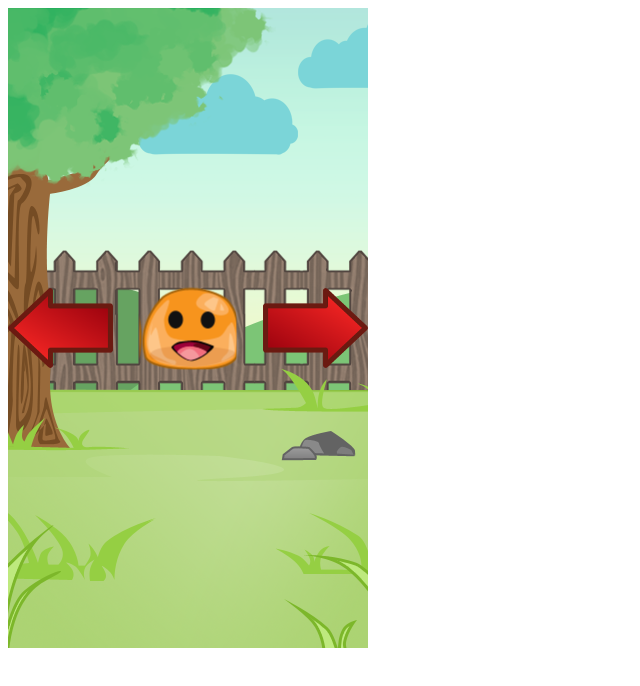
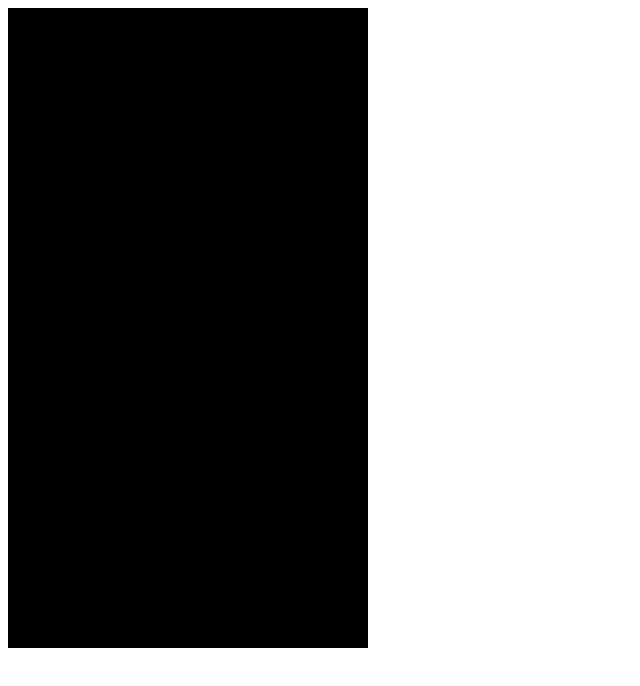
Before and after one commit to Niltonmc/Desarrollo-Juegos-Moviles-2020-01, a plain HTML site: page Móviles Clase 4/index.html in a window 1280 px wide. Shown: the whole page, without its empty margins (0-640 px from the left). Drawn offline with Linux system fonts and the light colour scheme; animation ran at ten frames a second.

Commit message:
Creación de Nuevo Branch

```diff
--- a/Móviles Clase 4/index.html
+++ b/Móviles Clase 4/index.html
@@ -1,11 +1,13 @@
 <!DOCTYPE html>
 <html>
 <head>
-	<title>Clase02</title>
+	<title>Clase04</title>
 </head>
 <body>
     <script type= "text/javascript" src="lib/phaser.min.js"></script>
-    <script type= "text/javascript" src="js/main.js"></script>
+    <!--<script type= "text/javascript" src="js/main.js"></script>-->
+    <script type="text/javascript" src="js/states/Preload.js"></script>
+    <script type= "text/javascript" src="js/init.js"></script>
     <div id="content"></div>
 </body>
 </html>
--- /dev/null
+++ b/Móviles Clase 4/js/init.js
@@ -0,0 +1,7 @@
+window.onload = function(){
+    let game = new Phaser.Game(360,640,Phaser.AUTO)
+    //carga la pantalla
+    game.state.add("Preload", Preload) //nombre del diccionario, nombra de la clase que usaré
+    //indica cual es la pantalla inicial
+    game.state.start("Preload") //
+}
--- /dev/null
+++ b/Móviles Clase 4/js/states/Preload.js
@@ -0,0 +1,20 @@
+Preload = function(game){}
+
+// se sobreescribe prototype, sirve para crear más funcionalidades
+Preload.prototype = {
+    preload:function(){
+        this.load.image("background","assets/images/backyard.png");
+		this.load.image("apple","assets/images/apple.png");
+		this.load.image("arrow","assets/images/arrow.png");
+		this.load.image("bar","assets/images/bar.png");
+		this.load.image("candy","assets/images/candy.png");
+		this.load.image("logo","assets/images/logo.png");
+		this.load.spritesheet('pet', 'assets/images/pet.png', 97, 83, 5);
+		this.load.image("rotate","assets/images/rotate.png");
+		this.load.image("rubber_duck","assets/images/rubber_duck.png");
+    },
+
+    create:function(){
+        console.log("Carga terminada");
+    }
+}
```
Also changed, not shown: Móviles Clase 4/js/states/Menu.js (added).
